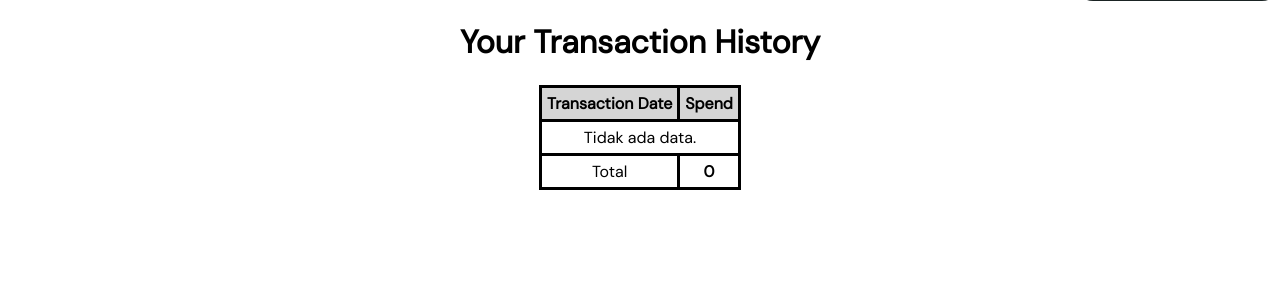
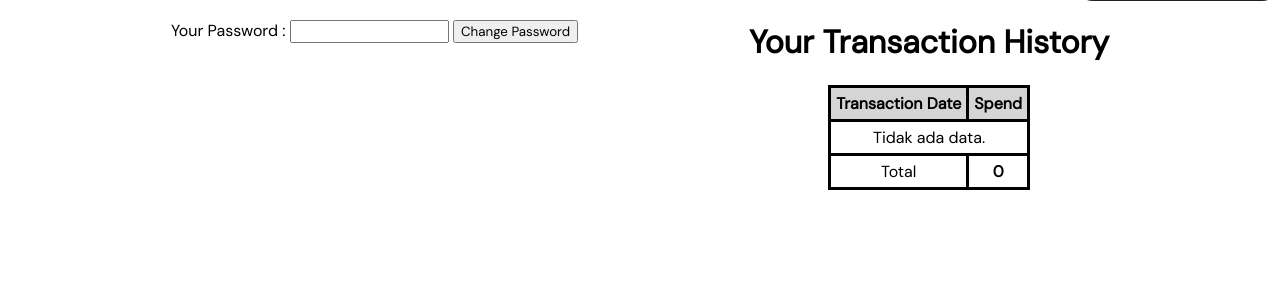
Before and after one commit to Naruhodona/Web-Base-Programming, a PHP site: page /profile/profile.php in a window 1280 px wide. Shown: the part 50-350 px from the top of the page. Run offline with PHP 8.4, Linux system fonts and the light colour scheme; the visitor is signed in with stand-in values (Sample User, id 1); data that the repository does not hold is empty.

Commit message:
update profile.php

```diff
--- a/uas/css/admin.css
+++ b/uas/css/admin.css
@@ -45,3 +45,12 @@ h2,a{
 	background-color: Black;
 	color: white;
 }
+
+.content{
+	display: flex;
+	justify-content: space-evenly;
+}
+
+.user-password{
+	margin-top: 20px;
+}
--- a/uas/profile/profile.php
+++ b/uas/profile/profile.php
@@ -7,8 +7,14 @@ if (!isset($_SESSION["username"])) {
     exit();
 }
 
+
 $user_id = $_SESSION['user_id'];
 $username = $_SESSION['username'];
+if(isset($_POST['btn_change_pass'])){
+    $new_password = $_POST['change_pass'];
+    $query = "update account set pass='$new_password' where user_id='$user_id'";
+    $result = mysqli_query($conn, $query);
+}
 $sql = "SELECT pass FROM account where user_id='$user_id'";
 $result = mysqli_query($conn, $sql);
 $row = mysqli_fetch_assoc($result);
@@ -23,7 +29,13 @@ $pass = $row['pass'];
 	<title>Katalog</title>
     <link type="text/css" rel="stylesheet" href="../css/index.css">
     <link type="text/css" rel="stylesheet" href="../css/admin.css">
-
+<script>
+    function changePass(){
+        document.getElementById('new_pass').style.display = "block";
+        document.getElementById('change_pass').style.display = "block";
+        document.getElementById('btn_change_pass').style.display = "block";
+    }
+</script>
 </head>
 <body>
 	<div class="header">
@@ -62,12 +74,19 @@ $pass = $row['pass'];
         </div>
     </div>
     <div class="content">
-        <!-- <div>
-            <input type="password" name="user_pass">
-            <button></button>
-            <input type="password" name="change_pass">
-        </div> -->
-    	<div>
+        <div class="user-password">
+
+            <span>Your Password :</span>
+            <input type="password" name="user_pass" value="<?php echo $pass; ?>" readonly>
+            <button onclick="changePass()">Change Password</button>
+            <br>
+            <form method="POST" action="">
+            <span id="new_pass" style="display:none;">New Password :</span>
+            <input type="password" id="change_pass" name="change_pass" style="display: none;">
+            <input type="submit" id="btn_change_pass" name="btn_change_pass" style="display: none;" value="Change">
+            </form>
+        </div>
+    	<div class="history">
     		<h1>Your Transaction History</h1>
     		<?php
     		$sql = "SELECT transaction_date, total_price FROM transaction WHERE user_id='$user_id'";
```
Also changed, not shown: uas/admin/product/form_update.php (deleted, +0 -33 lines), uas/admin/product/product_edit.php (+31 -1 lines), uas/admin/product/product_insert.html (deleted, +0 -23 lines).
